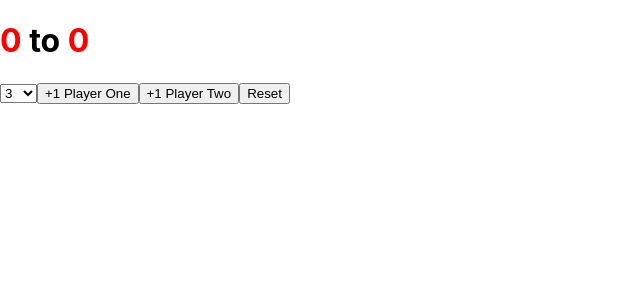
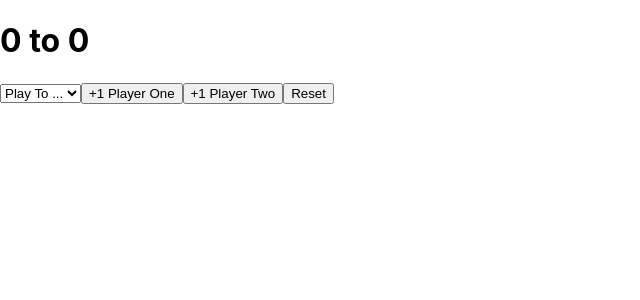
Before and after one commit to Blujay0/score-keeper, a React (Create React App) app: page / in a window 1280 px wide. Shown: the top 300 px of the page, without its empty margins (0-640 px from the left). Built offline with nearby package versions, Linux system fonts and the light colour scheme.

Commit message:
remove red style for loser + working app

```diff
--- a/src/components/ScoreKeeper.js
+++ b/src/components/ScoreKeeper.js
@@ -13,7 +13,7 @@ const ScoreKeeper = () => {
   let [ p2WinStatus, setP2WinStatus ] = useState(false);
 
   const winnerStyle = { color: "green" };
-  const loserStyle = { color: "red" };
+  // const loserStyle = { color: "red" };
 
   // hardcode the winning score
   // let winningScore = 5;
@@ -67,10 +67,11 @@ const ScoreKeeper = () => {
 
   return (
     <>
-      <h1><span id='p1Score' style={ p1WinStatus ? winnerStyle : loserStyle }>{p1Score}</span> to <span id='p2Score' style={ p2WinStatus ? winnerStyle : loserStyle }>{p2Score}</span></h1>
+      <h1><span id='p1Score' style={ p1WinStatus ? winnerStyle : null }>{p1Score}</span> to <span id='p2Score' style={ p2WinStatus ? winnerStyle : null }>{p2Score}</span></h1>
       {/* <h1><span id='p1Score'>{p1Score}</span> to <span id='p2Score'>{p2Score}</span></h1> */}
 
       <select name='' id='playto' onChange={winningScoreSelect}>
+        <option value='choose'>Play To ...</option>
         <option value='3'>3</option>
         <option value='4'>4</option>
         <option value='5'>5</option>
```
